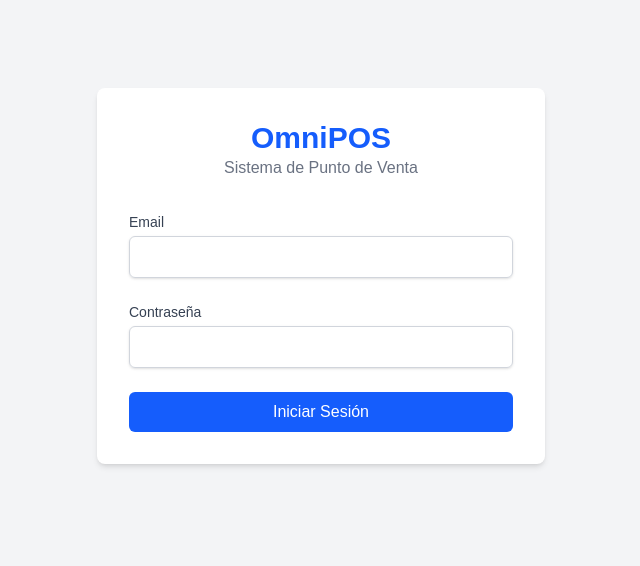
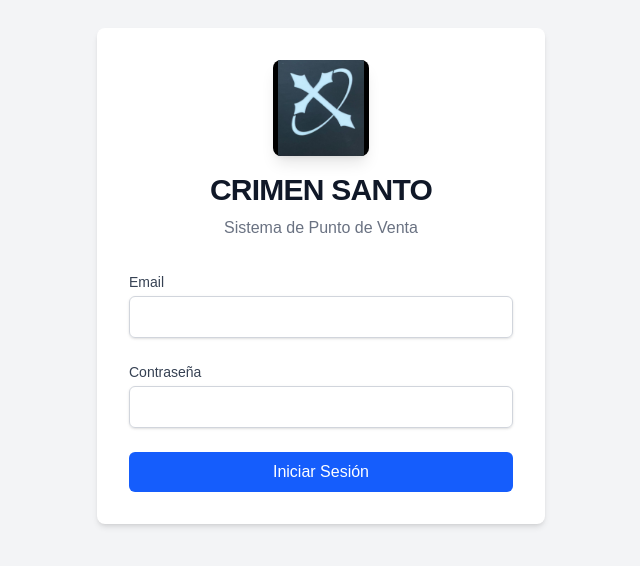
Before and after one commit to Taeyeonss22/omnipos-web, a Next.js app: page /login in a window 1280 px wide. Shown: the part 124-690 px from the top of the page, without its empty margins (319-959 px from the left). Built offline with nearby package versions, Linux system fonts and the light colour scheme.

Commit message:
Añadir logo y rebranding a CRIMEN SANTO

```diff
--- a/src/app/login/page.tsx
+++ b/src/app/login/page.tsx
@@ -33,9 +33,10 @@ export default function LoginPage() {
   return (
     <div className="flex min-h-screen items-center justify-center bg-gray-100">
       <div className="w-full max-w-md rounded-lg bg-white p-8 shadow-md">
-        <div className="mb-8 text-center">
-          <h1 className="text-3xl font-bold text-blue-600">{process.env.NEXT_PUBLIC_APP_NAME || 'OmniPOS'}</h1>
-          <p className="text-gray-500">Sistema de Punto de Venta</p>
+        <div className="mb-8 text-center flex flex-col items-center">
+          <img src="/logo.jpg" alt="Crimen Santo" className="h-24 w-24 rounded-lg bg-black object-contain mb-4 shadow-lg" />
+          <h1 className="text-3xl font-bold text-gray-900 tracking-tight uppercase">CRIMEN SANTO</h1>
+          <p className="text-gray-500 mt-2">Sistema de Punto de Venta</p>
         </div>
 
         <form onSubmit={handleSubmit} className="space-y-6">
--- a/src/components/layout/Sidebar.tsx
+++ b/src/components/layout/Sidebar.tsx
@@ -37,10 +37,10 @@ export default function Sidebar({ userRole }: SidebarProps) {
 
   return (
     <div className="flex w-64 flex-col border-r bg-white">
-      <div className="flex h-16 items-center justify-center border-b">
-        <h1 className="text-2xl font-bold text-blue-600">{process.env.NEXT_PUBLIC_APP_NAME || 'OmniPOS'}</h1>
+      <div className="flex h-20 items-center gap-3 border-b px-6">
+        <img src="/logo.jpg" alt="Logo" className="h-10 w-10 rounded-md object-contain bg-black" />
+        <h1 className="text-xl font-bold text-gray-900 tracking-tight uppercase">CRIMEN SANTO</h1>
       </div>
-
       <nav className="flex-1 space-y-1 overflow-y-auto p-4">
         {filteredMenu.map((item) => {
           const Icon = item.icon;
```
Also changed, not shown: public/logo.jpg (added).
